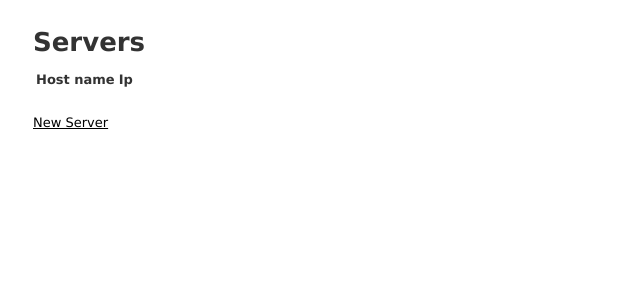
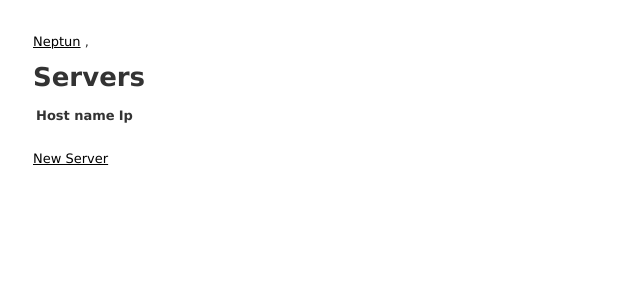
Before and after one commit to IFilonov/Neptun, a Rails app: page / in a window 1280 px wide. Shown: the top 300 px of the page, without its empty margins (0-640 px from the left). Run offline with Rails 7, Linux system fonts and the light colour scheme; data that the repository does not hold is empty; style sheets or scripts are compiled from the project's sources.

Commit message:
add nav bar

```diff
--- a/app/views/layouts/application.html.erb
+++ b/app/views/layouts/application.html.erb
@@ -10,6 +10,7 @@
   </head>
 
   <body>
+    <%= render 'shared/nav' %>
     <%= yield %>
   </body>
 </html>
--- /dev/null
+++ b/app/views/shared/_nav.html.erb
@@ -0,0 +1,11 @@
+<nav class="navbar navbar-light bg-light">
+  <%= link_to t('.neptun'), root_path, class: 'navbar-brand' %>
+  <span class="navbar-text">
+    <%# if user_signed_in? %>
+      <%#= t('.welcome') %>, <b><%#= current_user.email %></b> <%#= t('.guru') %>
+      <%#= link_to t('.log_out'), destroy_user_session_path, method: :delete %>
+    <%# else %>
+      <%#= link_to t('.sign_up'), new_registration_path(resource_name) %>
+    <%# end %>
+  </span>
+</nav>
```
